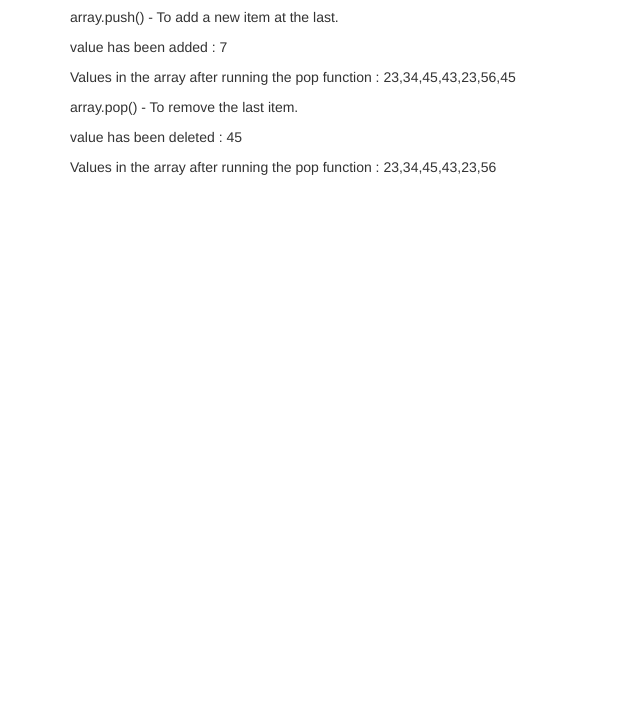
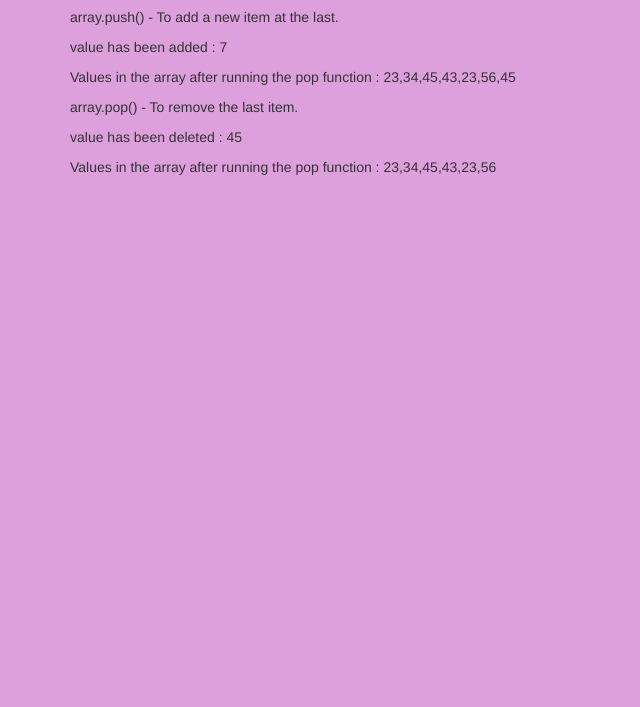
Before and after one commit to naveenmannam/mina-arrays, a website: page index.html in a window 1280 px wide. Shown: the part 93-800 px from the top of the page, without its empty margins (0-640 px from the left). Drawn offline with nearby package versions, Linux system fonts and the light colour scheme.

Commit message:
added css files

```diff
--- a/index.html
+++ b/index.html
@@ -5,7 +5,7 @@
         <meta name="description" content="About Javascript arrays">
         <link rel="stylesheet" href="https://maxcdn.bootstrapcdn.com/bootstrap/3.3.7/css/bootstrap.min.css"
          integrity="sha384-BVYiiSIFeK1dGmJRAkycuHAHRg32OmUcww7on3RYdg4Va+PmSTsz/K68vbdEjh4u" crossorigin="anonymous">
-        <link rel="" type="" href="main.css">
+        <link rel="stylesheet" type="text/css" href="main.css">
     </head>
     <body>
         <div class="container">
--- a/main.css
+++ b/main.css
@@ -0,0 +1,3 @@
+body {
+	background-color: plum;
+}
```
